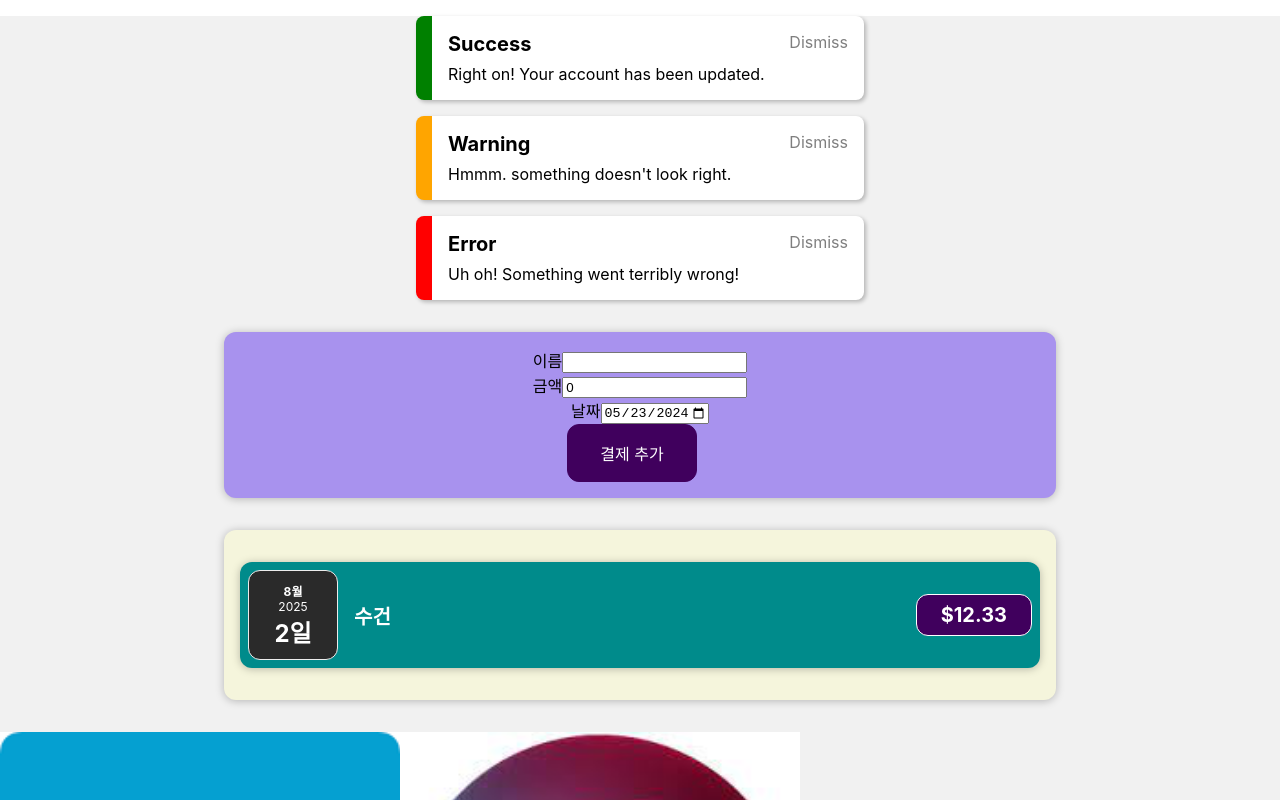
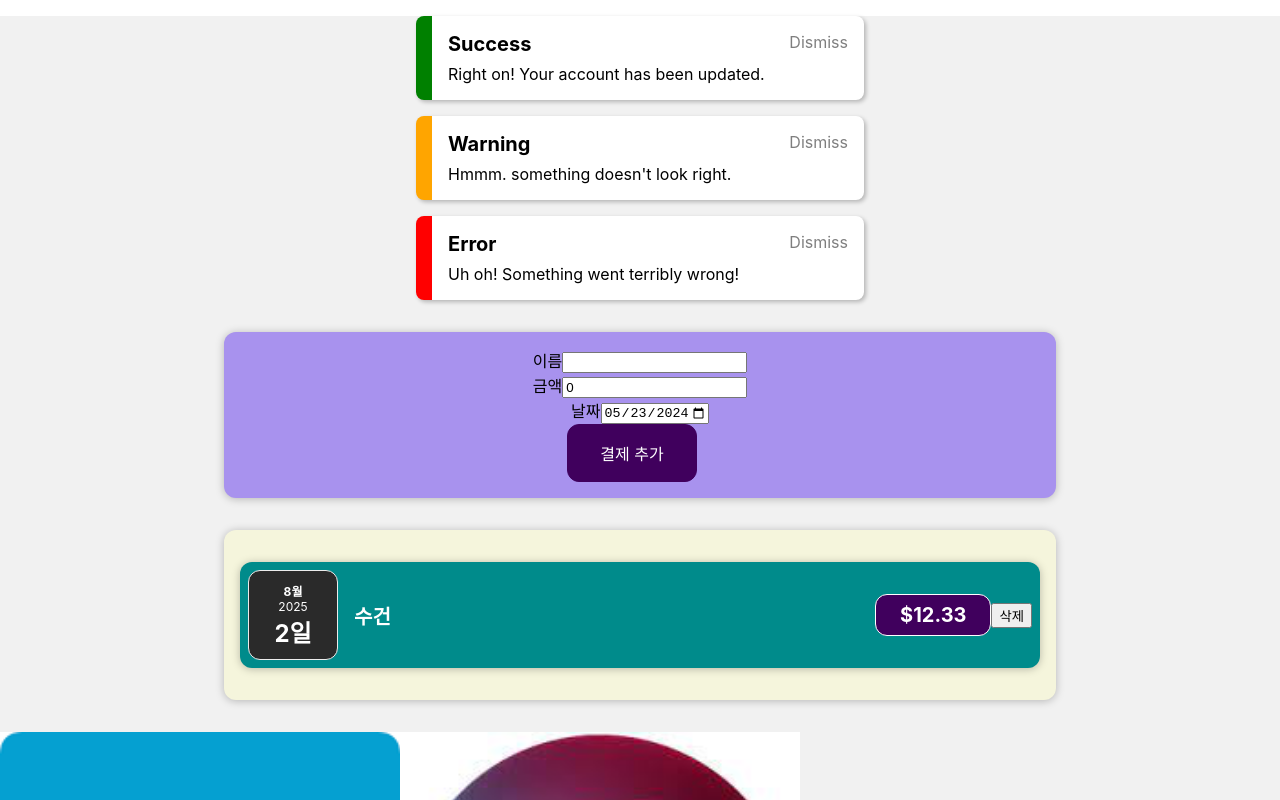
Before and after one commit to newfly101/bootcamp2024-react, a React (Create React App) app: page / in a window 1280 px wide. Shown: the top 800 px of the page. Built offline with nearby package versions, Linux system fonts and the light colour scheme.

Commit message:
[32강] 리스트 렌더링 삭제 구현하기

```diff
--- a/src/App.js
+++ b/src/App.js
@@ -30,7 +30,7 @@ function App() {
     ];
 
     const [expenses, setExpenses] = useState([{
-            id: '1',
+            id: Math.random().toString(),
             title: '수건',
             amount: 12.33,
             date: new Date(2025, 8-1, 2),
@@ -42,6 +42,16 @@ function App() {
         });
     };
 
+    const deletePaymentData = (index) => {
+        // const newFilteredArray
+        //  = expenses.filter((item) => item.id === id);
+        // setExpenses(newFilteredArray);
+
+        // const beforeArray = expenses.slice(0, index);
+        // const afterArray = expenses.slice(index + 1);
+        // setExpenses([...beforeArray, ...afterArray]);
+    }
+
     return (
         <div className="wrapper">
             {messageArray.map((message, index) => (
@@ -51,7 +61,7 @@ function App() {
                 </Toast>
             ))}
             <NewPayment getPaymentFormData={getPaymentFormData}/>
-            <Expenses items={expenses} />
+            <Expenses items={expenses} deletePaymentData={deletePaymentData}/>
             <img src={AlexaImage} alt="Alexa" style={{ width:400, height:400 }} />
             <img src={SiriImage} alt="Siri" width={400} height={400}/>
         </div>
--- a/src/components/NewPayment/PaymentForm.js
+++ b/src/components/NewPayment/PaymentForm.js
@@ -27,7 +27,7 @@ const PaymentForm = ({getPaymentFormData}) => {
         // console.log("objectState", objectState);
         // 초기화
         setObjectState({
-            id : 'addData',
+            id : Math.random().toString(),
             title : '',
             amount : 0,
             date : new Date()
--- a/src/components/Payments/ExpenseItem.js
+++ b/src/components/Payments/ExpenseItem.js
@@ -13,6 +13,7 @@ const ExpenseItem = (props) => {
                 <h2>{props.title}</h2>
                 <div className="expense-item__price">${props.amount}</div>
             </div>
+            <button className="expense-item__btn" onClick={() => props.deletePaymentData(props.index)}>삭제</button>
         </Card>
     );
 };
--- a/src/components/Payments/Expenses.js
+++ b/src/components/Payments/Expenses.js
@@ -10,10 +10,11 @@ const Expenses = (props) => {
         <Card className="expenses">
             {props.items.map((item, index) => (
             <ExpenseItem
-                key={`${item.id}-${index}`}
+                key={item.id}
                 title={item.title}
                 amount={item.amount}
                 date={item.date}
+                deletePaymentData={props.deletePaymentData}
             />
             ))}
         </Card>
```
